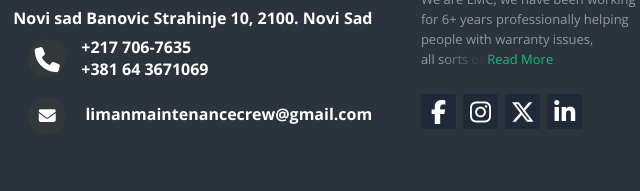
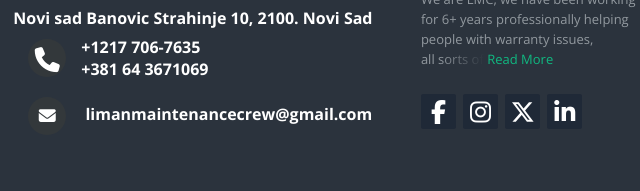
Before and after one commit to Ziraeli/Ziraeli.github.io, a plain HTML site: page index.html in a window 1280 px wide. Shown: the part 2573-2764 px from the top of the page, 516-1156 px from the left. Drawn offline with nearby package versions, Linux system fonts and the light colour scheme.

Commit message:
update number

```diff
--- a/index.html
+++ b/index.html
@@ -321,7 +321,7 @@
         <div class="footer-phone-container">
             <i class="fa fa-phone"></i>
             <div>
-                <a href="tel:+2177067635"> +217 706-7635 </a>
+                <a href="tel:+12177067635"> +1217 706-7635 </a>
                 <br>
                 <a href="tel:+381643671069"> +381 64 3671069 </a>
             </div>
```
